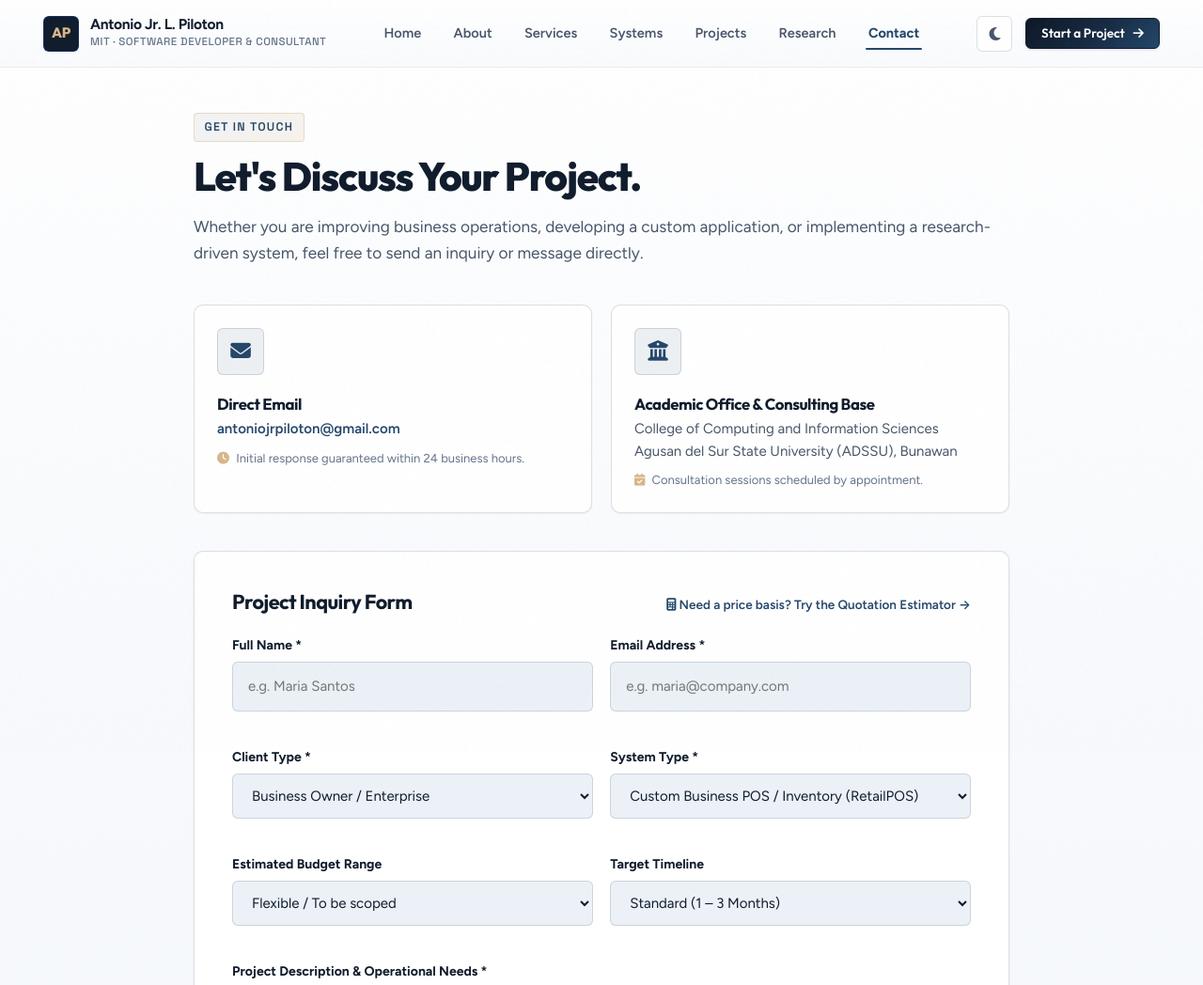
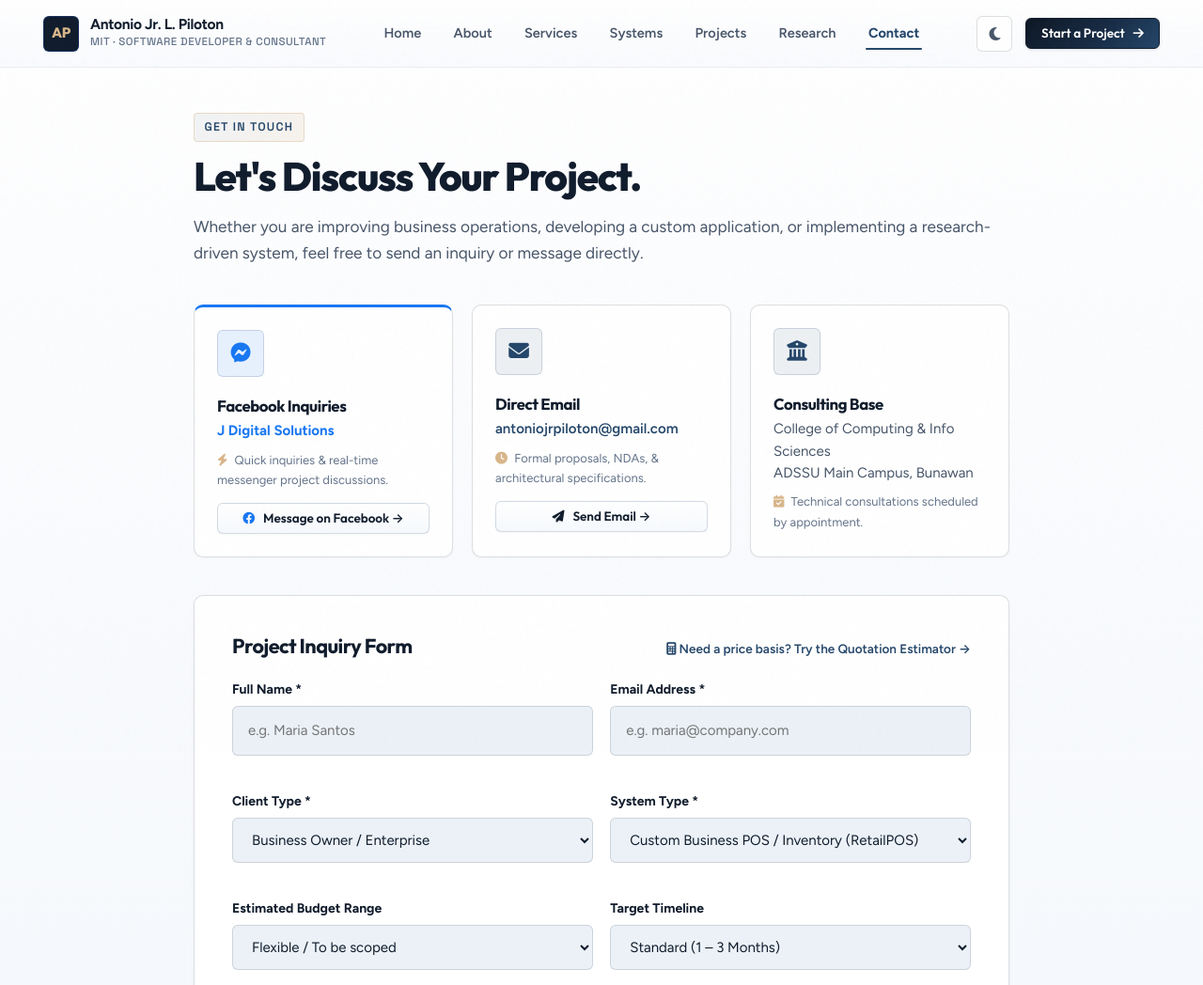
Before and after one commit to antoniopiloton01/portfolio, a plain HTML site: page contact.html in a window 1280 px wide. Shown: the top 1048 px of the page at 94% size. Drawn offline with Linux system fonts and the light colour scheme.

Commit message:
Integrate J Digital Solutions Facebook Page for client inquiries across site

```diff
--- a/assets/js/portfolio-data.js
+++ b/assets/js/portfolio-data.js
@@ -49,11 +49,19 @@ const PORTFOLIO_DATA = {
       businessEmail: "antoniojrpiloton@gmail.com",
       officeLocation: "College of Computing and Information Sciences, ADSSU Main Campus, Bunawan, Agusan del Sur, Philippines",
       consultationHours: "Monday – Friday: Technical Inquiries & Consulting Appointments",
-      responseCommitment: "Guaranteed initial response within 24–48 business hours"
+      responseCommitment: "Guaranteed initial response within 24–48 business hours",
+      facebookPage: "https://www.facebook.com/JdigitalSolutions26",
+      facebookLabel: "J Digital Solutions"
     },
 
     // Verified Professional and Scholarly Links
     socialLinks: {
+      facebook: {
+        label: "Facebook (J Digital Solutions)",
+        url: "https://www.facebook.com/JdigitalSolutions26",
+        icon: "fab fa-facebook",
+        configured: true
+      },
       github: {
         label: "GitHub",
         url: "https://github.com/antonio-piloton",
--- a/contact.html
+++ b/contact.html
@@ -91,24 +91,43 @@
         Whether you are improving business operations, developing a custom application, or implementing a research-driven system, feel free to send an inquiry or message directly.
       </p>
 
-            <div class="grid-two" style="margin-bottom: 2.5rem;">
+            <div class="grid-three" style="margin-bottom: 2.5rem;">
+        <div class="contact-info-card" style="border-top: 3px solid #1877F2;">
+          <div class="feature-icon-wrapper" style="background-color: rgba(24, 119, 242, 0.1);"><i class="fab fa-facebook-messenger" style="color: #1877F2;"></i></div>
+          <h3>Facebook Inquiries</h3>
+          <p>
+            <a href="https://www.facebook.com/JdigitalSolutions26" target="_blank" rel="noopener noreferrer" style="font-weight: 700; color: #1877F2;">J Digital Solutions</a>
+          </p>
+          <span class="contact-sub"><i class="fas fa-bolt" style="color: var(--color-champagne); margin-right: 0.25rem;"></i> Quick inquiries &amp; real-time messenger project discussions.</span>
+          <div style="margin-top: 0.85rem;">
+            <a href="https://www.facebook.com/JdigitalSolutions26" target="_blank" rel="noopener noreferrer" class="btn btn--secondary btn--sm" style="width: 100%;">
+              <i class="fab fa-facebook" style="color: #1877F2;"></i> Message on Facebook &rarr;
+            </a>
+          </div>
+        </div>
+
         <div class="contact-info-card">
           <div class="feature-icon-wrapper"><i class="fas fa-envelope"></i></div>
           <h3>Direct Email</h3>
           <p>
             <a href="mailto:antoniojrpiloton@gmail.com" class="copy-email-trigger" data-email="antoniojrpiloton@gmail.com" style="font-weight: 600; color: var(--color-brand-blue);">antoniojrpiloton@gmail.com</a>
           </p>
-          <span class="contact-sub"><i class="fas fa-clock" style="color: var(--color-champagne); margin-right: 0.25rem;"></i> Initial response guaranteed within 24 business hours.</span>
+          <span class="contact-sub"><i class="fas fa-clock" style="color: var(--color-champagne); margin-right: 0.25rem;"></i> Formal proposals, NDAs, &amp; architectural specifications.</span>
+          <div style="margin-top: 0.85rem;">
+            <a href="mailto:antoniojrpiloton@gmail.com" class="btn btn--secondary btn--sm" style="width: 100%;">
+              <i class="fas fa-paper-plane"></i> Send Email &rarr;
+            </a>
+          </div>
         </div>
 
         <div class="contact-info-card">
           <div class="feature-icon-wrapper"><i class="fas fa-building-columns"></i></div>
-          <h3>Academic Office &amp; Consulting Base</h3>
+          <h3>Consulting Base</h3>
           <p>
-            College of Computing and Information Sciences<br />
-            Agusan del Sur State University (ADSSU), Bunawan
+            College of Computing &amp; Info Sciences<br />
+            ADSSU Main Campus, Bunawan
           </p>
-          <span class="contact-sub"><i class="fas fa-calendar-check" style="color: var(--color-champagne); margin-right: 0.25rem;"></i> Consultation sessions scheduled by appointment.</span>
+          <span class="contact-sub"><i class="fas fa-calendar-check" style="color: var(--color-champagne); margin-right: 0.25rem;"></i> Technical consultations scheduled by appointment.</span>
         </div>
       </div>
 
@@ -239,6 +258,7 @@
             <li><a href="https://www.researchgate.net/profile/Antonio-Jr-Piloton" target="_blank" rel="noopener noreferrer"><i class="fab fa-researchgate"></i> ResearchGate</a></li>
             <li><a href="https://scholar.google.com/citations?user=antonio-piloton" target="_blank" rel="noopener noreferrer"><i class="fas fa-graduation-cap"></i> Google Scholar</a></li>
             <li><a href="https://linkedin.com/in/antoniopilotonofficial" target="_blank" rel="noopener noreferrer"><i class="fab fa-linkedin"></i> LinkedIn</a></li>
+            <li><a href="https://www.facebook.com/JdigitalSolutions26" target="_blank" rel="noopener noreferrer"><i class="fab fa-facebook" style="color: #1877F2;"></i> Facebook (J Digital Solutions)</a></li>
           </ul>
         </div>
       </div>
```
Also changed, not shown: about.html (+1 -0 lines), index.html (+1 -0 lines), projects.html (+1 -0 lines), research.html (+1 -0 lines), services.html (+1 -0 lines), systems.html (+1 -0 lines).
